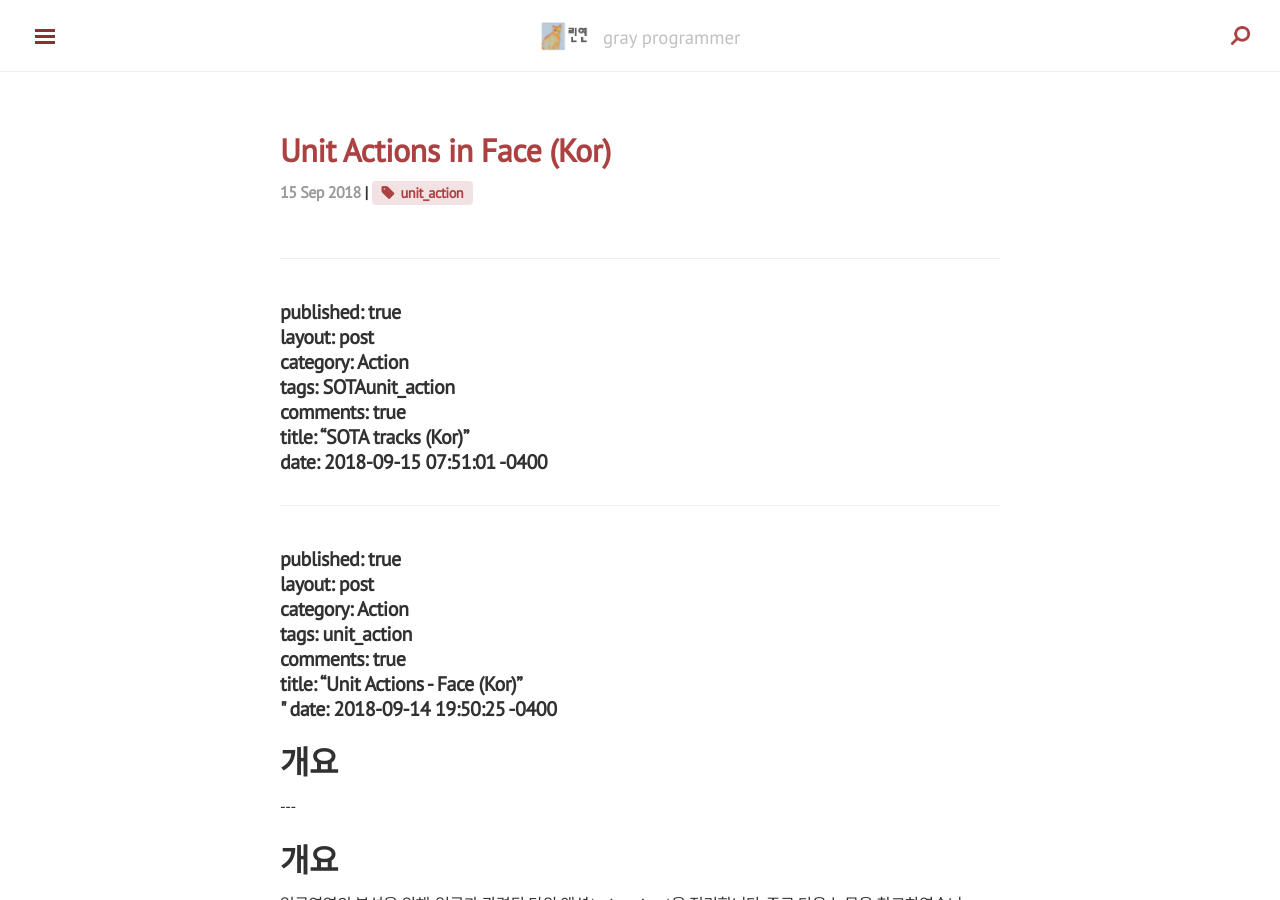
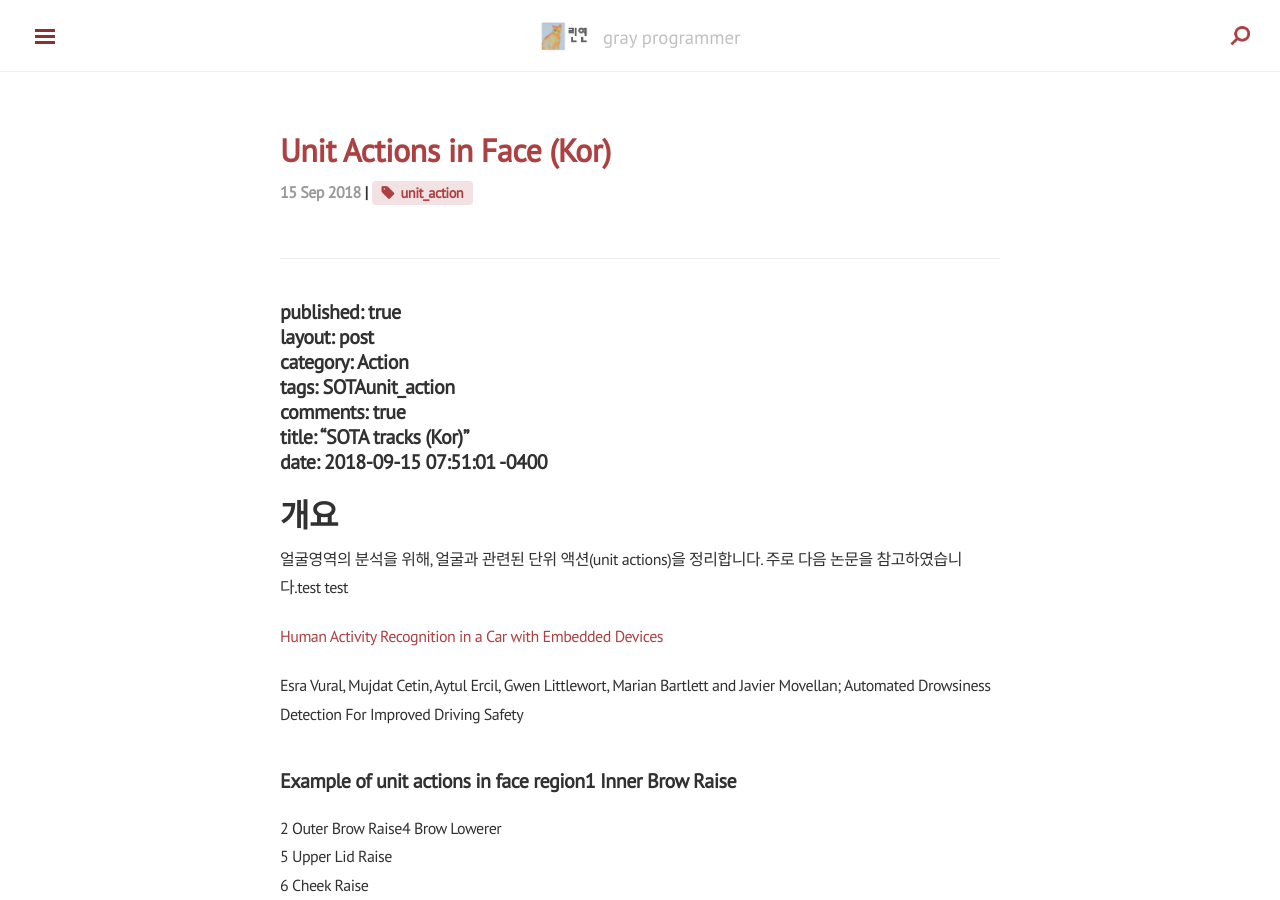
Before and after one commit to secutron/secutron.github.io, a Jekyll site: the page built from _posts/2018-09-14-UnitActionsInFace.md, in a window 1280 px wide and 900 px high. Built offline with Jekyll 4.4.1, drawn with Linux system fonts in a browser that asks for light colours; nearby versions of some CDN libraries; comment, search, counter and statistics services are not loaded.

Commit message:
_posts/2018-09-14-UnitActionsInFace.md updated from https://stackedit.io/

```diff
--- a/_posts/2018-09-14-UnitActionsInFace.md
+++ b/_posts/2018-09-14-UnitActionsInFace.md
@@ -16,18 +16,7 @@ tags: SOTAunit_action<br>
 comments: true<br>
 title: “SOTA tracks (Kor)”<br>
 date: 2018-09-15 07:51:01 -0400</h2>
-<hr>
-<h2 id="published-truelayout-postcategory-actiontags-comments-truetitle-unit-actions---face-kordate-2018-09-14-195025--0400">published: true<br>
-layout: post<br>
-category: Action<br>
-tags: unit_action<br>
-comments: true<br>
-title: “Unit Actions - Face (Kor)”<br>"
-date: 2018-09-14 19:50:25 -0400</h2>
 <h1 id="개요">개요</h1>
-<p>
----
-</p><h1 id="개요">개요</h1>
 <p>얼굴영역의 분석을 위해, 얼굴과 관련된 단위 액션(unit actions)을 정리합니다. 주로 다음 논문을 참고하였습니다.test test</p>
 <p><a href="https://lajc.epn.edu.ec/index.php/LAJC/article/download/88/50">Human Activity Recognition in a Car with Embedded Devices</a></p>
 <p>Esra Vural, Mujdat Cetin, Aytul Ercil, Gwen Littlewort, Marian Bartlett and Javier Movellan; Automated Drowsiness Detection For Improved Driving Safety</p>
```
